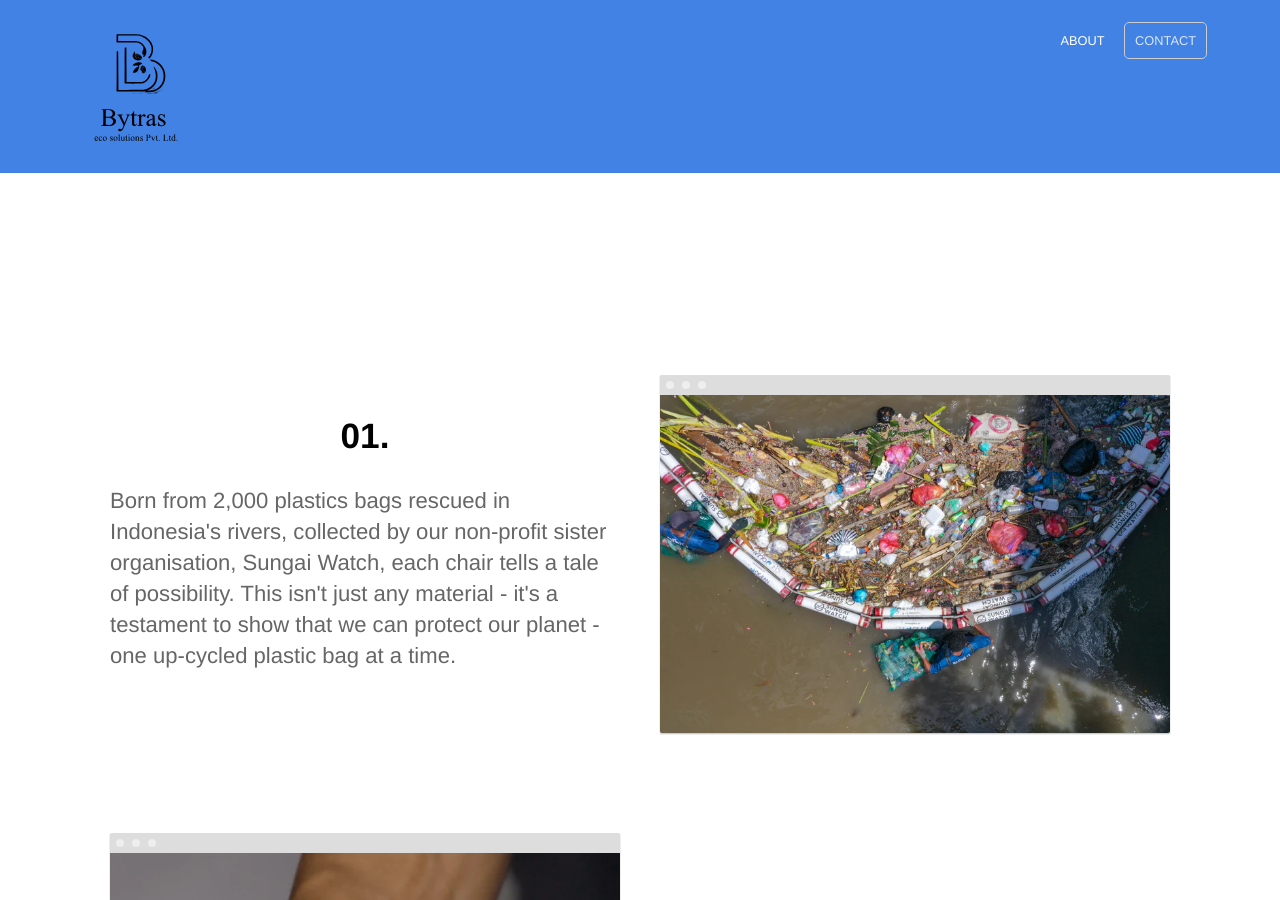
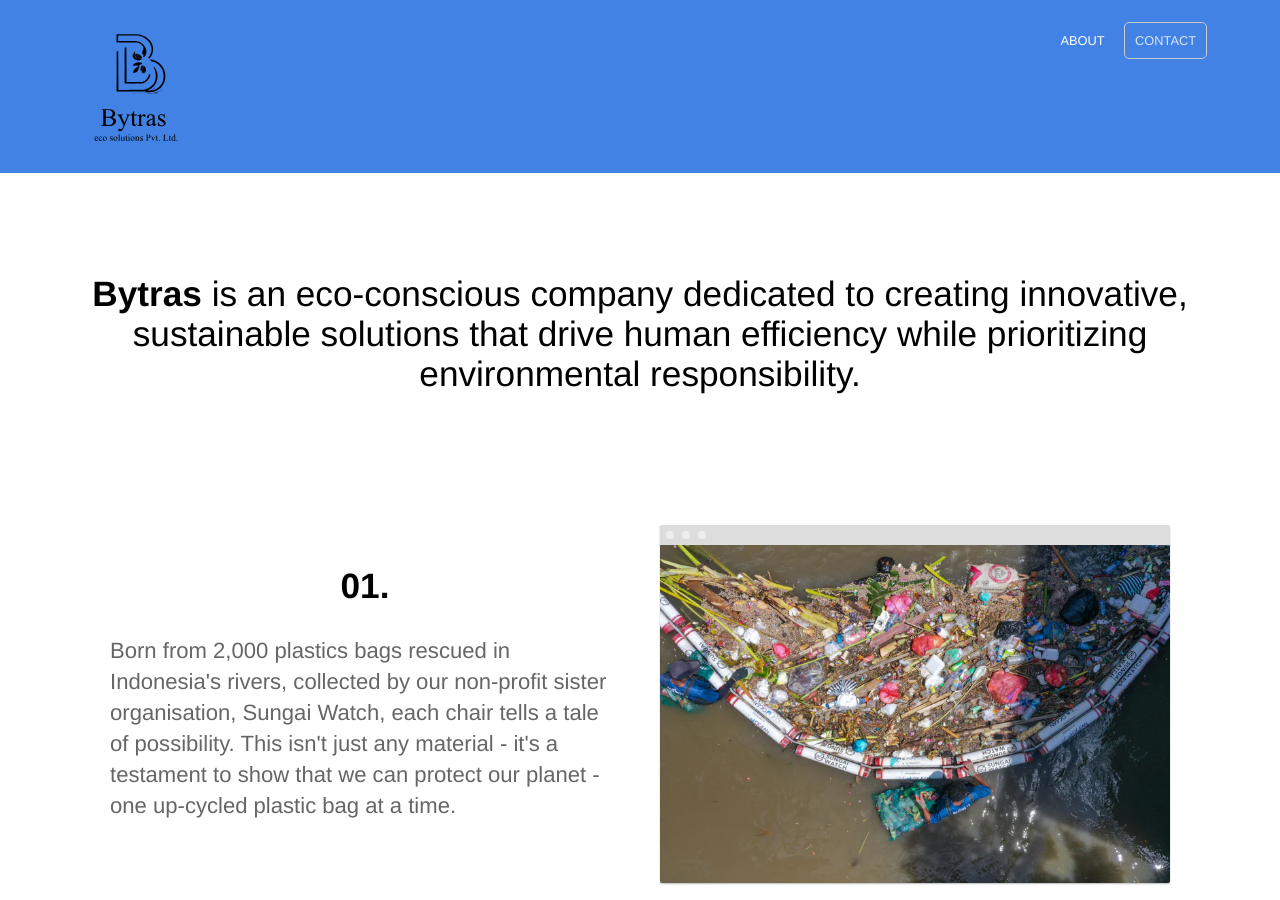
Before and after one commit to sujayadkesar/bytras, a Jekyll site: the page built from about.html, in a window 1280 px wide and 900 px high. Built offline with Jekyll 4.4.1, drawn with Linux system fonts in a browser that asks for light colours.

Commit message:
text align center , title on about

```diff
--- a/about.html
+++ b/about.html
@@ -15,7 +15,7 @@
 	{% endfor %}
 </ul> -->
 
-
+<h2 style="text-align: center;"><strong>Bytras</strong> is an eco-conscious company dedicated to creating innovative, sustainable solutions that drive human efficiency while prioritizing environmental responsibility.</h2>
 
 <div class="content">
 	<section>
```
